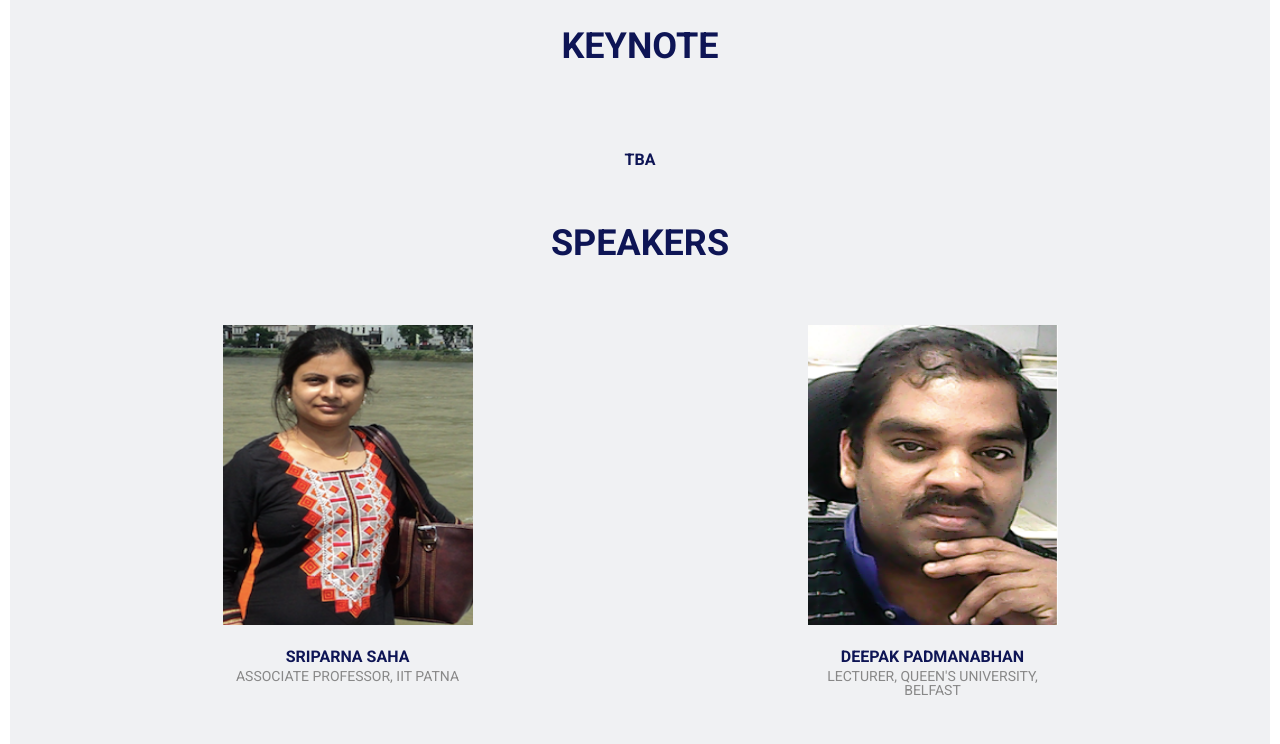
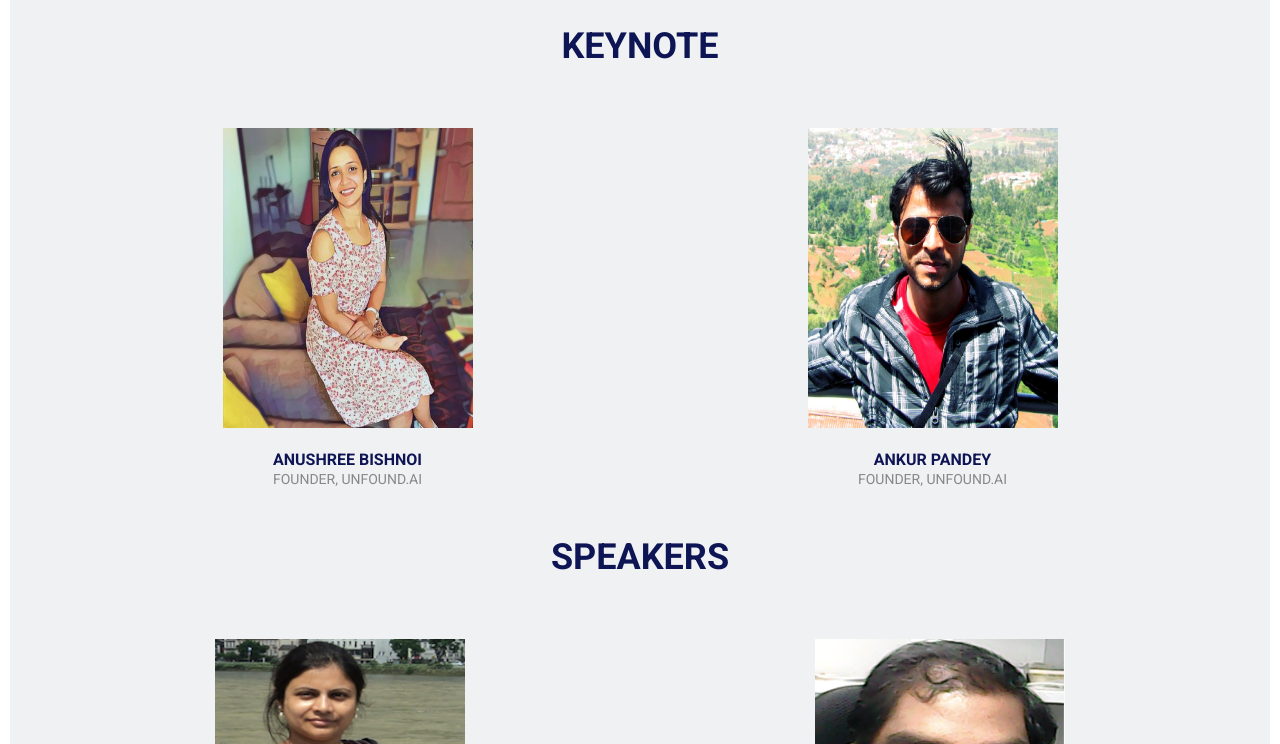
Before and after one commit to AnnuJoshi/cofad2020, a plain HTML site: page index.html in a window 1280 px wide. Shown: the part 1320-2064 px from the top of the page. Drawn offline with Linux system fonts and the light colour scheme; some packages are replaced by stand-ins of ours.

Commit message:
Added Keynote Speakers

```diff
--- a/index.html
+++ b/index.html
@@ -95,7 +95,7 @@
             <h1>Combating Fraud Activities using Data Science</h1>
 
             <div class="event-date">11<sup>th</sup> January 2020, IIIT Delhi</div>
-            <a class="page-scroll" href="#section-pricing"><button type="button" class="btn btn-default btn-lg" onclick="window.location.href = 'https://forms.gle/WqrY8AJEJPNhiET57'; ">REGISTER</button></a>
+            <a class="page-scroll" href="https://forms.gle/WqrY8AJEJPNhiET57"><button type="button" class="btn btn-default btn-lg" onclick="window.location.href = 'https://forms.gle/WqrY8AJEJPNhiET57'; ">REGISTER</button></a>
         </div>
     </div>
     <!-- .Jumbotron-->
@@ -137,12 +137,12 @@
                 </div>
             </div>
            <div class="row">
-                <div class="col-md-4 col-md-offset-4">
+                <div class="col-sm-6 col-md-4 col-md-offset-1 ">
                     <figure class="thumbnail">
-                        <a href="#"><!-- <img src="img/speaker/rahul_panicker.jpg" class="img-responsive" alt="Image"> --></a>
+                        <a href="https://www.linkedin.com/in/anushreebishnoi/"><img src="img/speaker/anushree.jpg" class="img-responsive" alt="Image" style="height:300px; width:250px;"></a>
                         <figcaption class="caption text-center">
-                            <h3>TBA
-                                <!-- <small>CIO, Wadhwani AI</small> -->
+                            <h3> Anushree Bishnoi
+                                <small> Founder, UnFound.ai </small>
                             </h3>
                              <!-- <ul class="social-links">
                                 <li><a href="#"><i class="fa fa-facebook"></i></a></li>
@@ -153,7 +153,25 @@
                         </figcaption>
                     </figure>
                 </div>
-            </div>
+
+                <div class="col-sm-6 col-md-4 col-md-offset-2">
+                    <figure class="thumbnail">
+                        <a href="https://www.linkedin.com/in/ankurpandey42/"><img src="img/speaker/ankur.jpeg" class="img-responsive" alt="Image" style="height:300px; width:250px;"></a>
+                        <figcaption class="caption text-center">
+                            <h3>Ankur Pandey
+                                <small>Founder, UnFound.ai </small>
+                            </h3>
+                            <!-- <ul class="social-links">
+                                <li><a href="#"><i class="fa fa-facebook"></i></a></li>
+                                <li><a href="#"><i class="fa fa-twitter"></i></a></li>
+                                <li><a href="#"><i class="fa fa-linkedin"></i></a></li>
+                                <li><a href="#"><i class="fa fa-envelope"></i></a></li>
+                            </ul> -->
+                        </figcaption>
+                    </figure>
+                </div>
+
+
             <div class="row">
                 <div class="col-md-12">
                     <div class="section-title">
@@ -401,7 +419,7 @@
                     <div class="session">
                         <time>10:15 - 10:45AM</time>
                         <h2>Keynote Presentation</h2>
-                        <h3> TBA <span> </span></h3>
+                        <h3> Anushree Bishnoi, Ankur Pandey <span> Founder, UnFound.ai </span></h3>
                     </div>
                     <!-- .session -->
 
```
Also changed, not shown: img/speaker/ankur.jpeg (added), img/speaker/anushree.jpg (added).
